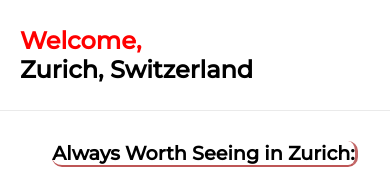
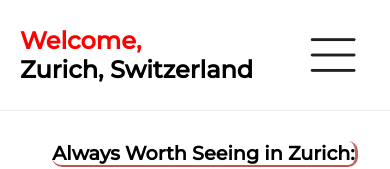
Before and after one commit to tchering/swissproject, a plain HTML site: page index.html in a window 390 px wide. Shown: the top 169 px of the page. Drawn offline with Linux system fonts and the light colour scheme.

Commit message:
update hamburger btn

```diff
--- a/index.html
+++ b/index.html
@@ -25,7 +25,7 @@
           </ul>
           <div class="box"></div>
         </div>
-       <img src="hamburger-menu-5-256.png" alt="" class="btn-hamburger">
+       <img src="images/hamburger-menu-5-256.png" alt="" class="btn-hamburger">
       </div>
       <div class="content-title">
         <h2>Always Worth Seeing in Zurich:</h2>
```
